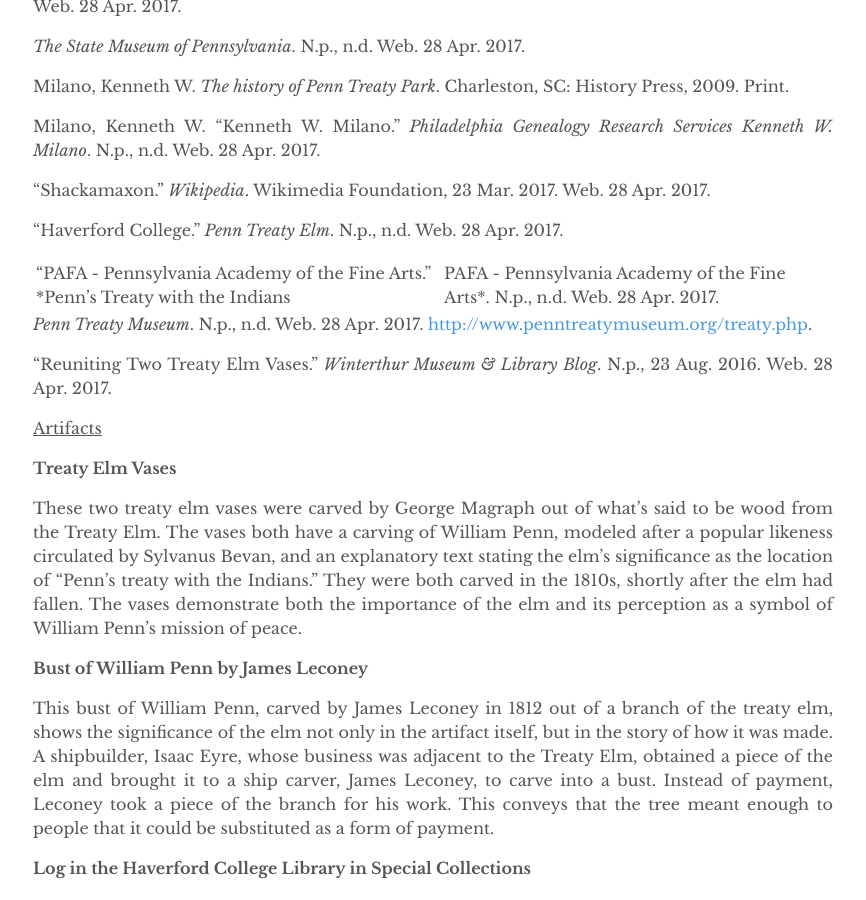
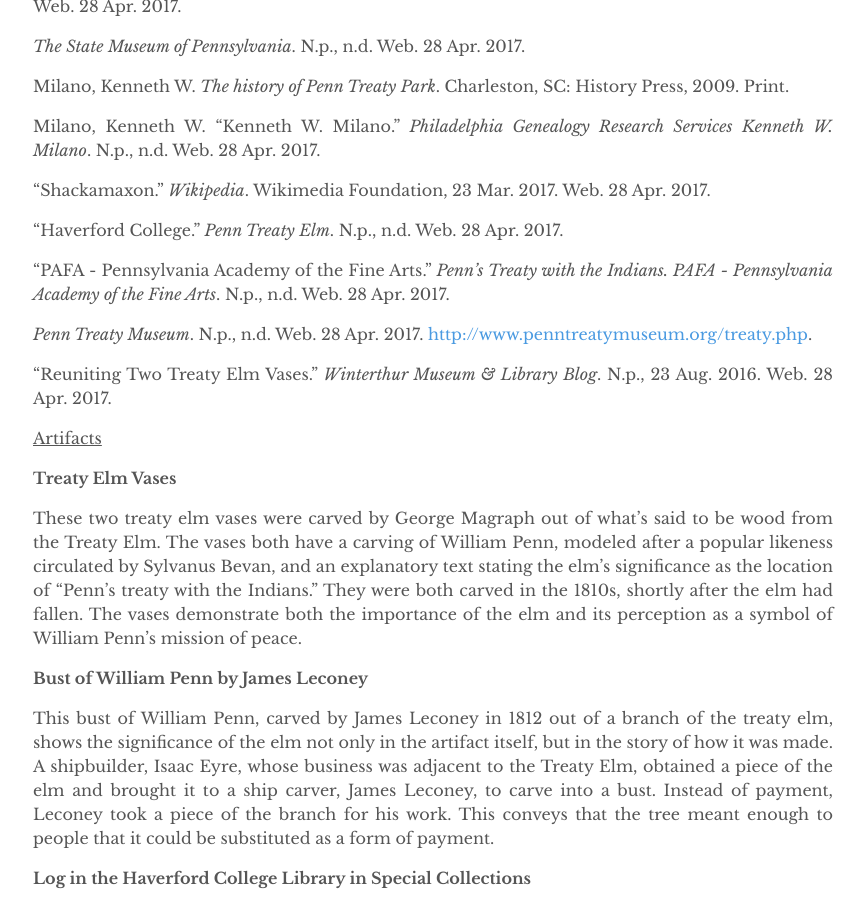
Before and after one commit to mzarafon/penn-treaty-elm, a Jekyll site: the page built from _posts/2017-04-25-Where-is-the-Penn-Treaty-Elm.md, in a window 1280 px wide and 900 px high, scrolled down 1837 px. Shown: the whole window, without its empty margins (207-1073 px from the left). Built offline with Jekyll 4.4.1, drawn with Linux system fonts in a browser that asks for light colours.

```diff
--- a/_posts/2017-04-25-Where-is-the-Penn-Treaty-Elm.md
+++ b/_posts/2017-04-25-Where-is-the-Penn-Treaty-Elm.md
@@ -40,7 +40,7 @@ Milano, Kenneth W. "Kenneth W. Milano." *Philadelphia Genealogy Research Service
 
 "Haverford College." *Penn Treaty Elm*. N.p., n.d. Web. 28 Apr. 2017.
 
-"PAFA - Pennsylvania Academy of the Fine Arts." *Penn's Treaty with the Indians | PAFA - Pennsylvania Academy of the Fine Arts*. N.p., n.d. Web. 28 Apr. 2017.
+"PAFA - Pennsylvania Academy of the Fine Arts." *Penn's Treaty with the Indians. PAFA - Pennsylvania Academy of the Fine Arts*. N.p., n.d. Web. 28 Apr. 2017.
 
 *Penn Treaty Museum*. N.p., n.d. Web. 28 Apr. 2017. <http://www.penntreatymuseum.org/treaty.php>.
 
```
